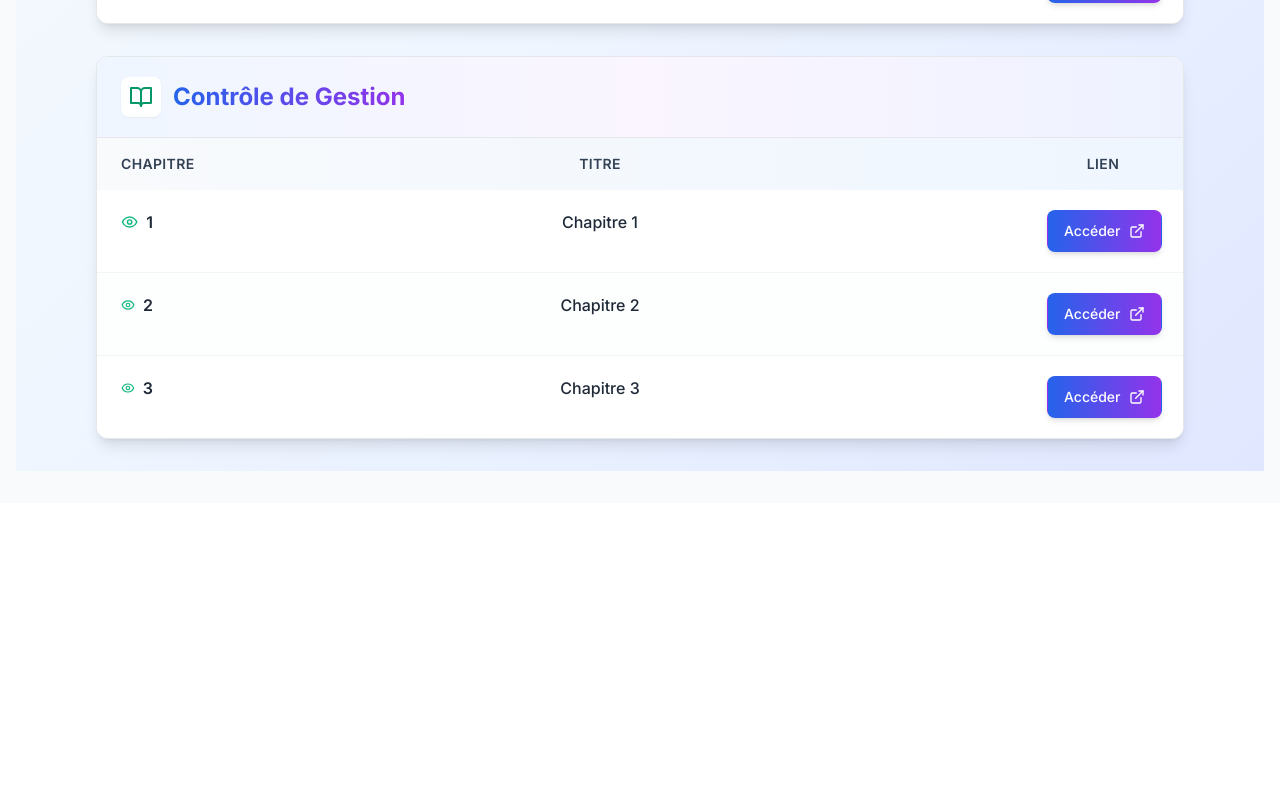
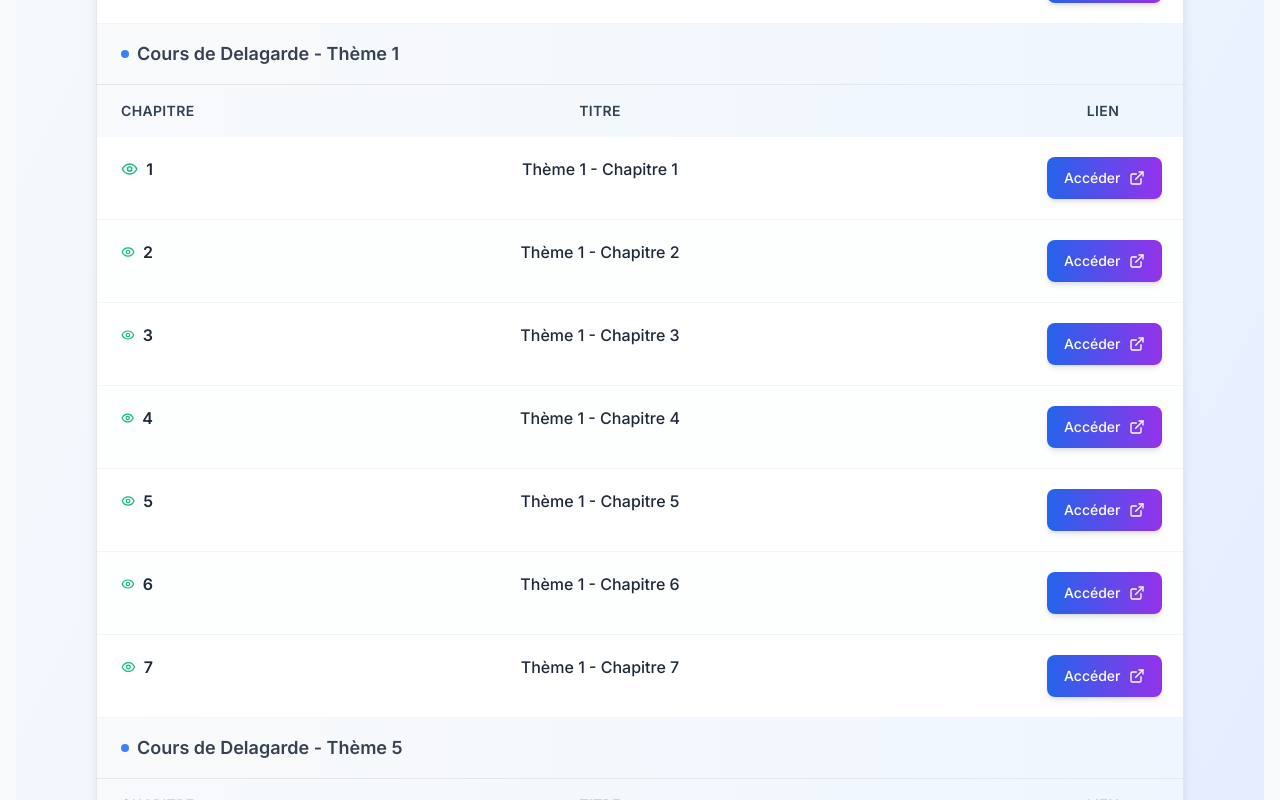
Before and after one commit to joraton/repertoire-cours-autres, a Next.js app: page / in a window 1280 px wide. Shown: the part 860-1660 px from the top of the page. Before the commit the page ends 1363 px from the top, so only its background shows below. Built offline with nearby package versions, Linux system fonts and the light colour scheme.

Commit message:
Organize Delagarde courses into separate theme subcategories

```diff
--- a/src/app/page.tsx
+++ b/src/app/page.tsx
@@ -50,6 +50,116 @@ const chaptersData: ChapterLink[] = [
     status: 'active' as const,
     category: "Finance",
     subcategory: "Dietz"
+  },
+  // Finance - Cours de Delagarde - Thème 1
+  {
+    id: 8,
+    chapterNumber: "1",
+    title: "Thème 1 - Chapitre 1",
+    url: "https://finance-chap1.vercel.app/",
+    status: 'active' as const,
+    category: "Finance",
+    subcategory: "Cours de Delagarde - Thème 1"
+  },
+  {
+    id: 9,
+    chapterNumber: "2",
+    title: "Thème 1 - Chapitre 2",
+    url: "https://finance-chap2.vercel.app/",
+    status: 'active' as const,
+    category: "Finance",
+    subcategory: "Cours de Delagarde - Thème 1"
+  },
+  {
+    id: 10,
+    chapterNumber: "3",
+    title: "Thème 1 - Chapitre 3",
+    url: "https://finance-chap3.vercel.app/",
+    status: 'active' as const,
+    category: "Finance",
+    subcategory: "Cours de Delagarde - Thème 1"
+  },
+  {
+    id: 11,
+    chapterNumber: "4",
+    title: "Thème 1 - Chapitre 4",
+    url: "https://finance-chap4.vercel.app/",
+    status: 'active' as const,
+    category: "Finance",
+    subcategory: "Cours de Delagarde - Thème 1"
+  },
+  {
+    id: 12,
+    chapterNumber: "5",
+    title: "Thème 1 - Chapitre 5",
+    url: "https://finance-chapitre5.vercel.app/",
+    status: 'active' as const,
+    category: "Finance",
+    subcategory: "Cours de Delagarde - Thème 1"
+  },
+  {
+    id: 13,
+    chapterNumber: "6",
+    title: "Thème 1 - Chapitre 6",
+    url: "https://finance-chapitre6.vercel.app/",
+    status: 'active' as const,
+    category: "Finance",
+    subcategory: "Cours de Delagarde - Thème 1"
+  },
+  {
+    id: 14,
+    chapterNumber: "7",
+    title: "Thème 1 - Chapitre 7",
+    url: "https://finance-chapitre7.vercel.app/",
+    status: 'active' as const,
+    category: "Finance",
+    subcategory: "Cours de Delagarde - Thème 1"
+  },
+  // Finance - Cours de Delagarde - Thème 5
+  {
+    id: 15,
+    chapterNumber: "1",
+    title: "Thème 5 - Chapitre 1",
+    url: "",
+    status: 'inactive' as const,
+    category: "Finance",
+    subcategory: "Cours de Delagarde - Thème 5"
+  },
+  {
+    id: 16,
+    chapterNumber: "2",
+    title: "Thème 5 - Chapitre 2",
+    url: "https://finance-th5-chap2.vercel.app/",
+    status: 'active' as const,
+    category: "Finance",
+    subcategory: "Cours de Delagarde - Thème 5"
+  },
+  {
+    id: 17,
+    chapterNumber: "3",
+    title: "Thème 5 - Chapitre 3",
+    url: "https://finance-th5-chap3.vercel.app/",
+    status: 'active' as const,
+    category: "Finance",
+    subcategory: "Cours de Delagarde - Thème 5"
+  },
+  {
+    id: 18,
+    chapterNumber: "4",
+    title: "Thème 5 - Chapitre 4",
+    url: "",
+    status: 'inactive' as const,
+    category: "Finance",
+    subcategory: "Cours de Delagarde - Thème 5"
+  },
+  {
+    id: 19,
+    chapterNumber: "5",
+    title: "Thème 5 - Chapitre 5",
+    url: "",
+    status: 'coming-soon' as const,
+    category: "Finance",
+    subcategory: "Cours de Delagarde - Thème 5"
   },
   // Contrôle de Gestion
   {
```
Also changed, not shown: lien.txt.
